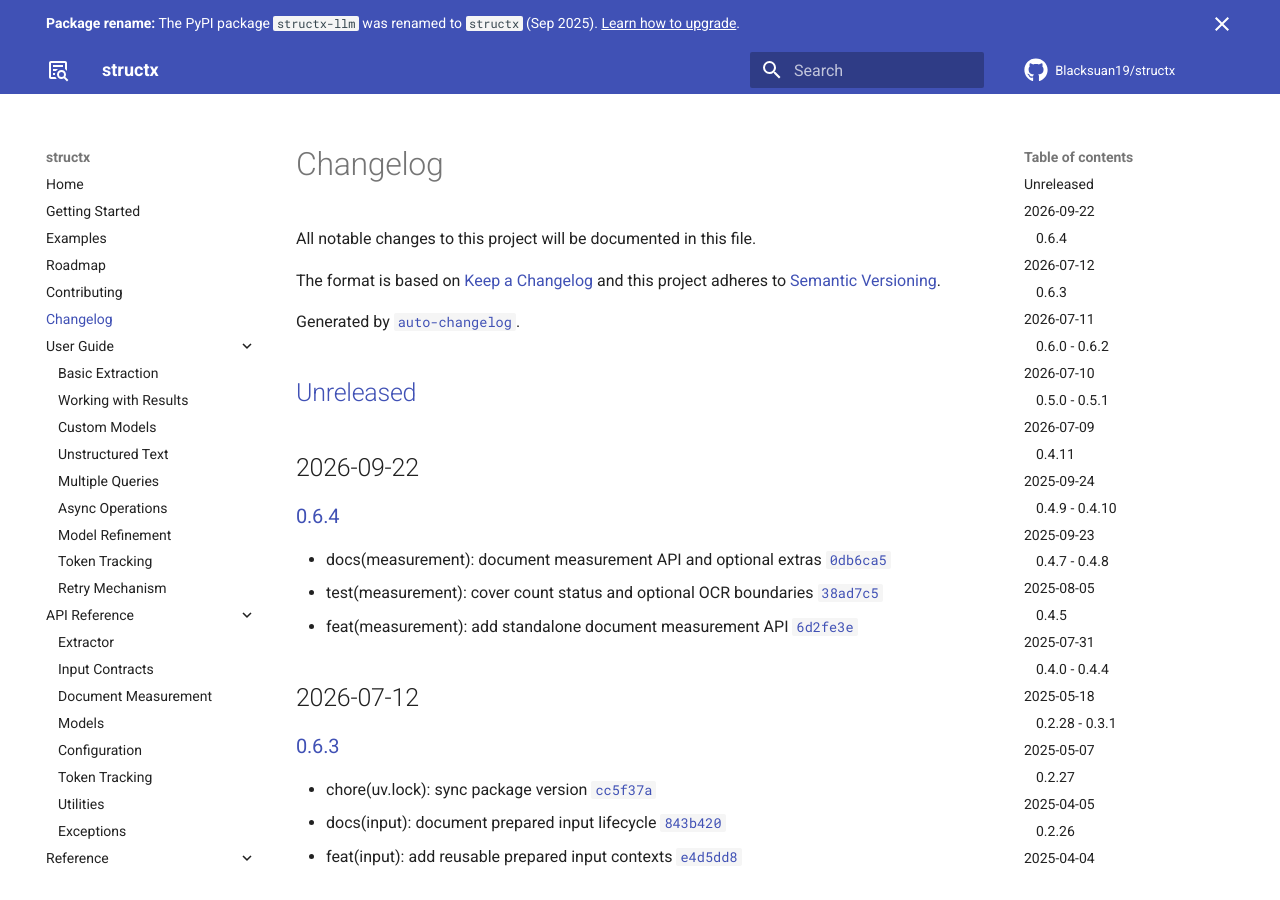
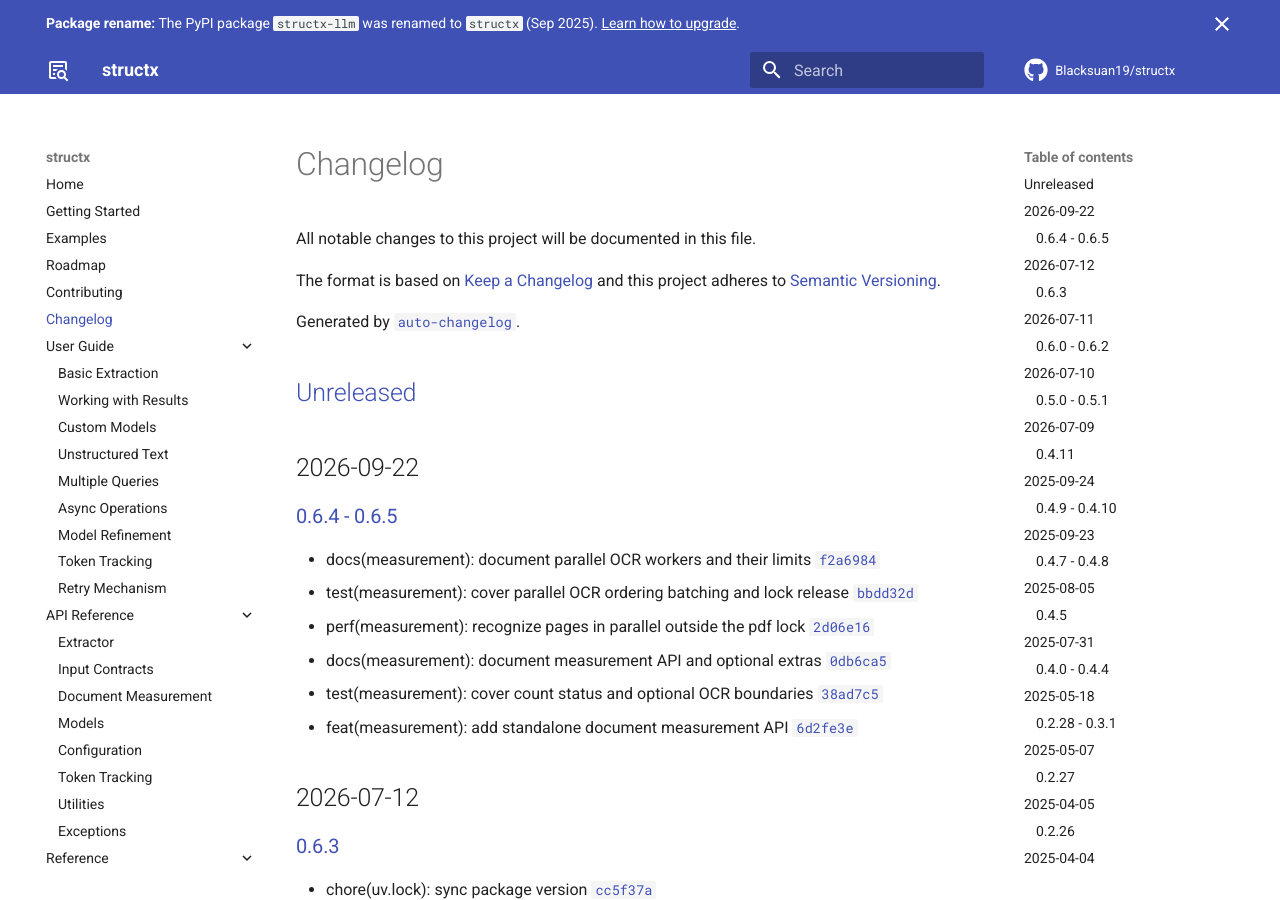
Before and after one commit to Blacksuan19/structx, an MkDocs documentation site: the page built from docs/changelog.md, in a window 1280 px wide and 900 px high. Built offline with MkDocs 1.6.1 and Material for MkDocs 9.7.7, drawn with Linux system fonts in a browser that asks for light colours; comment, search, counter and statistics services are not loaded.

Commit message:
docs(changelog): regenerate changelog for 0.6.5

```diff
--- a/docs/changelog.md
+++ b/docs/changelog.md
@@ -7,12 +7,15 @@ and this project adheres to [Semantic Versioning](https://semver.org/spec/v2.0.0
 
 Generated by [`auto-changelog`](https://github.com/CookPete/auto-changelog).
 
-## [Unreleased](https://github.com/Blacksuan19/structx/compare/0.6.4...HEAD)
+## [Unreleased](https://github.com/Blacksuan19/structx/compare/0.6.5...HEAD)
 
 ## 2026-09-22
 
-### [0.6.4](https://github.com/Blacksuan19/structx/compare/0.6.3...0.6.4)
+### [0.6.4 - 0.6.5](https://github.com/Blacksuan19/structx/compare/0.6.3...0.6.5)
 
+- docs(measurement): document parallel OCR workers and their limits [`f2a6984`](https://github.com/Blacksuan19/structx/commit/f2a698406440447daeb1b99d08b3dd22bb3e0aa7)
+- test(measurement): cover parallel OCR ordering batching and lock release [`bbdd32d`](https://github.com/Blacksuan19/structx/commit/bbdd32de582516695a96f9c2a9edae07840458f2)
+- perf(measurement): recognize pages in parallel outside the pdf lock [`2d06e16`](https://github.com/Blacksuan19/structx/commit/2d06e16aadcc3fa38d63d31a8360f1599e8fbb1a)
 - docs(measurement): document measurement API and optional extras [`0db6ca5`](https://github.com/Blacksuan19/structx/commit/0db6ca5c309a92a0c63fd9de3ec07f309295e3f4)
 - test(measurement): cover count status and optional OCR boundaries [`38ad7c5`](https://github.com/Blacksuan19/structx/commit/38ad7c53c1285897480d416d0f89664778a3cf18)
 - feat(measurement): add standalone document measurement API [`6d2fe3e`](https://github.com/Blacksuan19/structx/commit/6d2fe3e9f1b56d109969cacc861a6e8a5eed3d7a)
```
